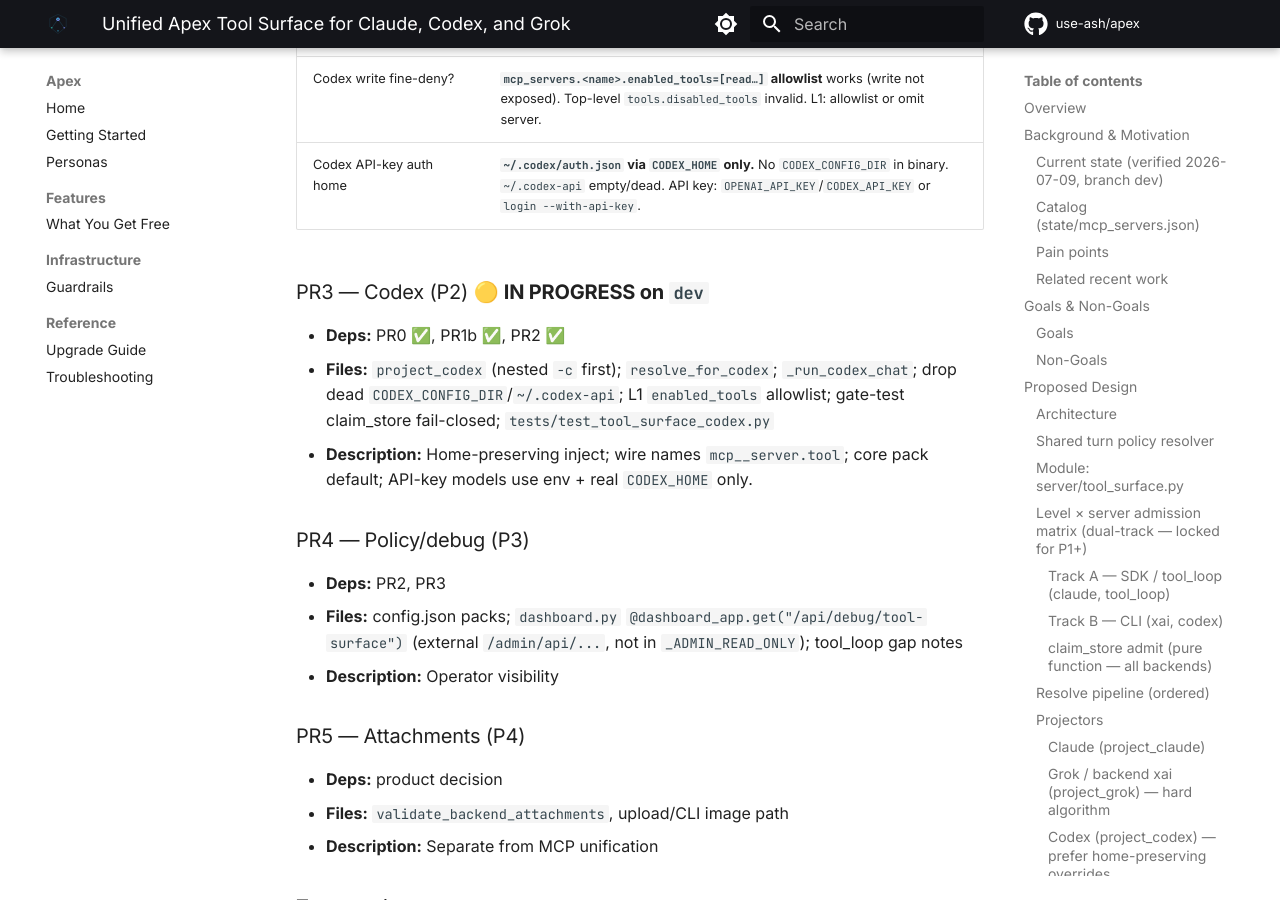
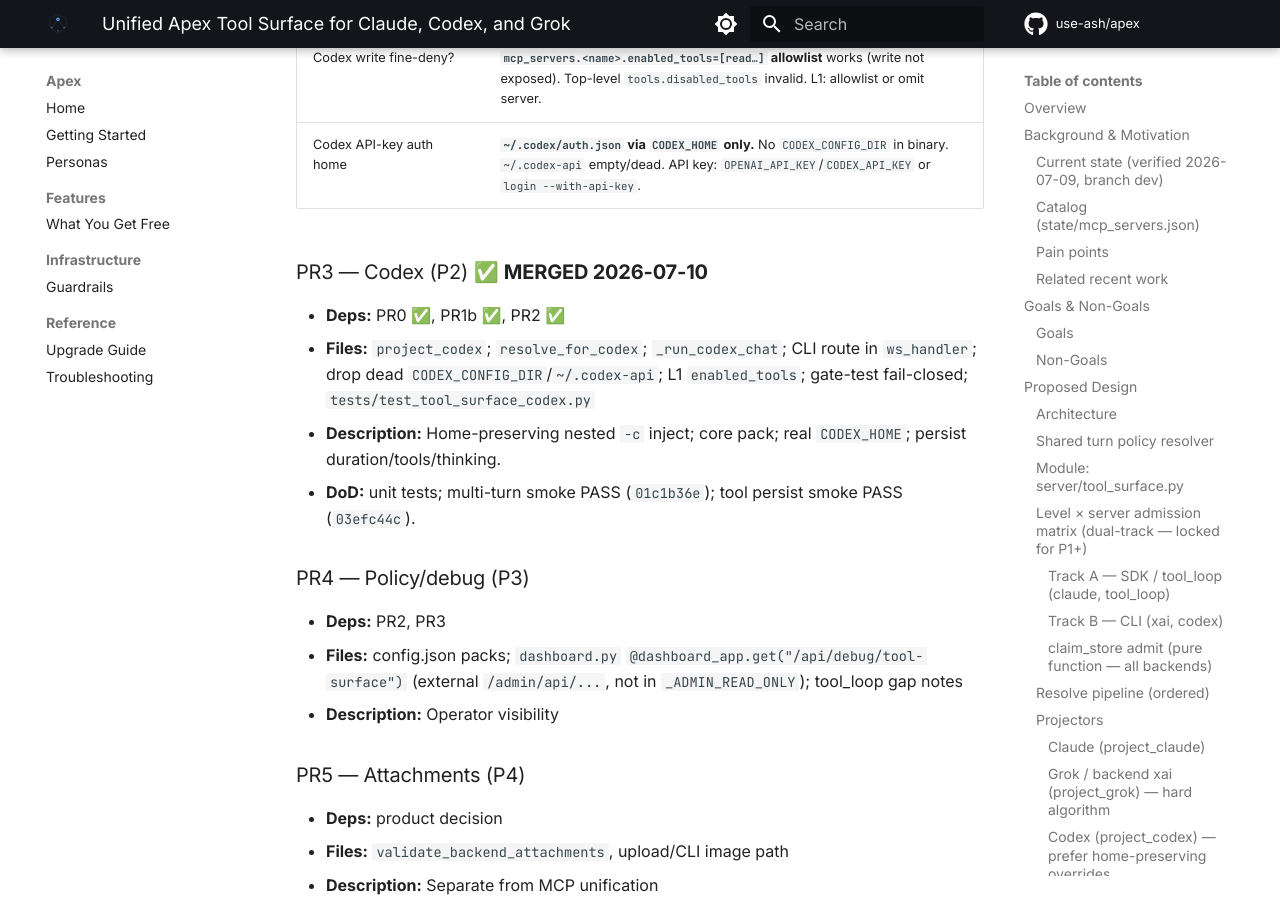
Before and after one commit to use-ash/apex, an MkDocs documentation site: the page built from docs/UNIFIED_TOOL_SURFACE_DESIGN.md, in a window 1280 px wide and 900 px high, scrolled down 27628 px. Built offline with MkDocs 1.6.1 and Material for MkDocs 9.7.7, drawn with Linux system fonts in a browser that asks for light colours; comment, search, counter and statistics services are not loaded; some of the changed text lies outside the part shown.

Commit message:
docs(tools): mark PR3 Codex projector MERGED (rev 9)
Smoke PASS on dev; CLI routing + tool/thinking persistence included.

```diff
--- a/docs/UNIFIED_TOOL_SURFACE_DESIGN.md
+++ b/docs/UNIFIED_TOOL_SURFACE_DESIGN.md
@@ -4,7 +4,7 @@
 |-------|-------|
 | **Author** | (design agent) |
 | **Date** | 2026-07-09 |
-| **Status** | Approved (rev 8 — 2026-07-10). **PR1a–PR2 merged.** **PR3 (Codex projector) in progress on `dev`.** PR0 spikes: `docs/PR0_TOOL_SURFACE_SPIKES.md`. |
+| **Status** | Approved (rev 9 — 2026-07-10). **PR1a–PR3 merged.** Next: **PR4** debug/packs. |
 | **Branch** | `dev` only (`~/.openclaw/apex`) — never edit on `main` / prod worktree |
 | **Scope** | OSS-suitable (`server/tool_surface.py` + call-site rewires). Personal MCP paths stay in `state/mcp_servers.json` / private overlays. |
 
@@ -693,7 +693,7 @@
 | **P0 / PR1a** ✅ **MERGED** | Extract SoT; shim parity; no intentional behavior change | `60bdd1f` |
 | **P0b / PR1b** ✅ **MERGED** | Turn workspace rewrite; dual-track `servers_for_level`; Claude L2 execute_code regression; guide inject keep | main `578b737` / dev `c84c9a9` |
 | **P1 / PR2** ✅ **MERGED** | Grok (`xai`) projector | multi-turn smoke PASS 2026-07-10 (`dfb03525`) |
-| **P2 / PR3** 🟡 | Codex projector (nested `-c`) | PR0 ✅ + PR1b; unit tests on `dev` |
+| **P2 / PR3** ✅ **MERGED** | Codex projector (nested `-c`) | smoke PASS 2026-07-10; CLI route + persist |
 | **P3 / PR4** | Debug endpoint, config packs, tool_loop root gap plan | Admin auth verified |
 | **P4** | Attachments | Separate design |
 
@@ -809,10 +809,11 @@
 | Codex write fine-deny? | **`mcp_servers.<name>.enabled_tools=[read…]` allowlist** works (write not exposed). Top-level `tools.disabled_tools` invalid. L1: allowlist or omit server. |
 | Codex API-key auth home | **`~/.codex/auth.json` via `CODEX_HOME` only.** No `CODEX_CONFIG_DIR` in binary. `~/.codex-api` empty/dead. API key: `OPENAI_API_KEY`/`CODEX_API_KEY` or `login --with-api-key`. |
 
-### PR3 — Codex (P2) 🟡 **IN PROGRESS on `dev`**
+### PR3 — Codex (P2) ✅ **MERGED 2026-07-10**
 - **Deps:** PR0 ✅, PR1b ✅, PR2 ✅
-- **Files:** `project_codex` (nested `-c` first); `resolve_for_codex`; `_run_codex_chat`; drop dead `CODEX_CONFIG_DIR`/`~/.codex-api`; L1 `enabled_tools` allowlist; gate-test claim_store fail-closed; `tests/test_tool_surface_codex.py`
-- **Description:** Home-preserving inject; wire names `mcp__server.tool`; core pack default; API-key models use env + real `CODEX_HOME` only.
+- **Files:** `project_codex`; `resolve_for_codex`; `_run_codex_chat`; CLI route in `ws_handler`; drop dead `CODEX_CONFIG_DIR`/`~/.codex-api`; L1 `enabled_tools`; gate-test fail-closed; `tests/test_tool_surface_codex.py`
+- **Description:** Home-preserving nested `-c` inject; core pack; real `CODEX_HOME`; persist duration/tools/thinking.
+- **DoD:** unit tests; multi-turn smoke PASS (`01c1b36e`); tool persist smoke PASS (`03efc44c`).
 
 ### PR4 — Policy/debug (P3)
 - **Deps:** PR2, PR3
@@ -840,4 +841,4 @@
 
 ---
 
-*End of design document (rev 8 — PR1a–PR2 merged; PR3 in progress; PR0 filled).*
+*End of design document (rev 9 — PR1a–PR3 merged; PR0 filled; PR4 next).*
```
